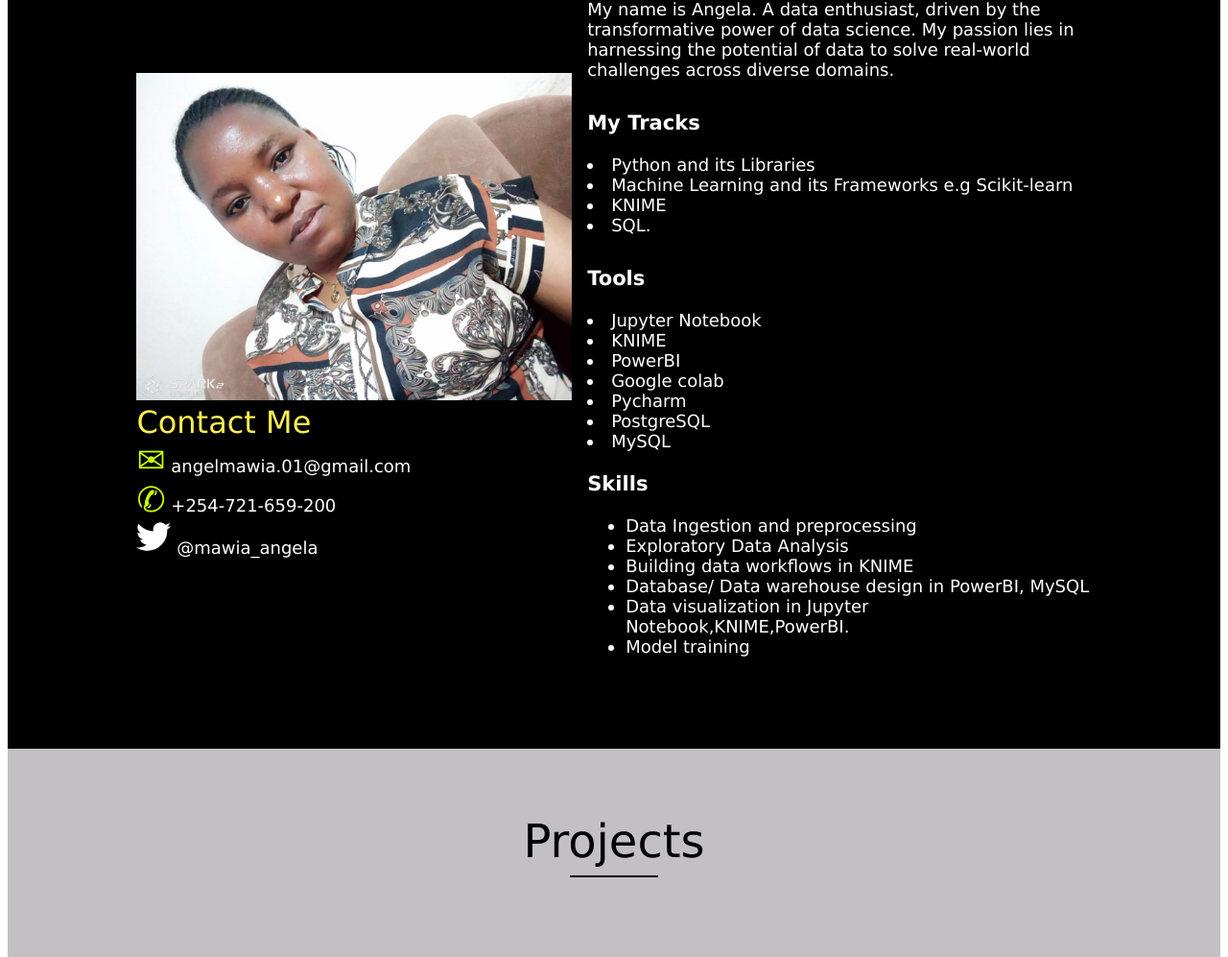
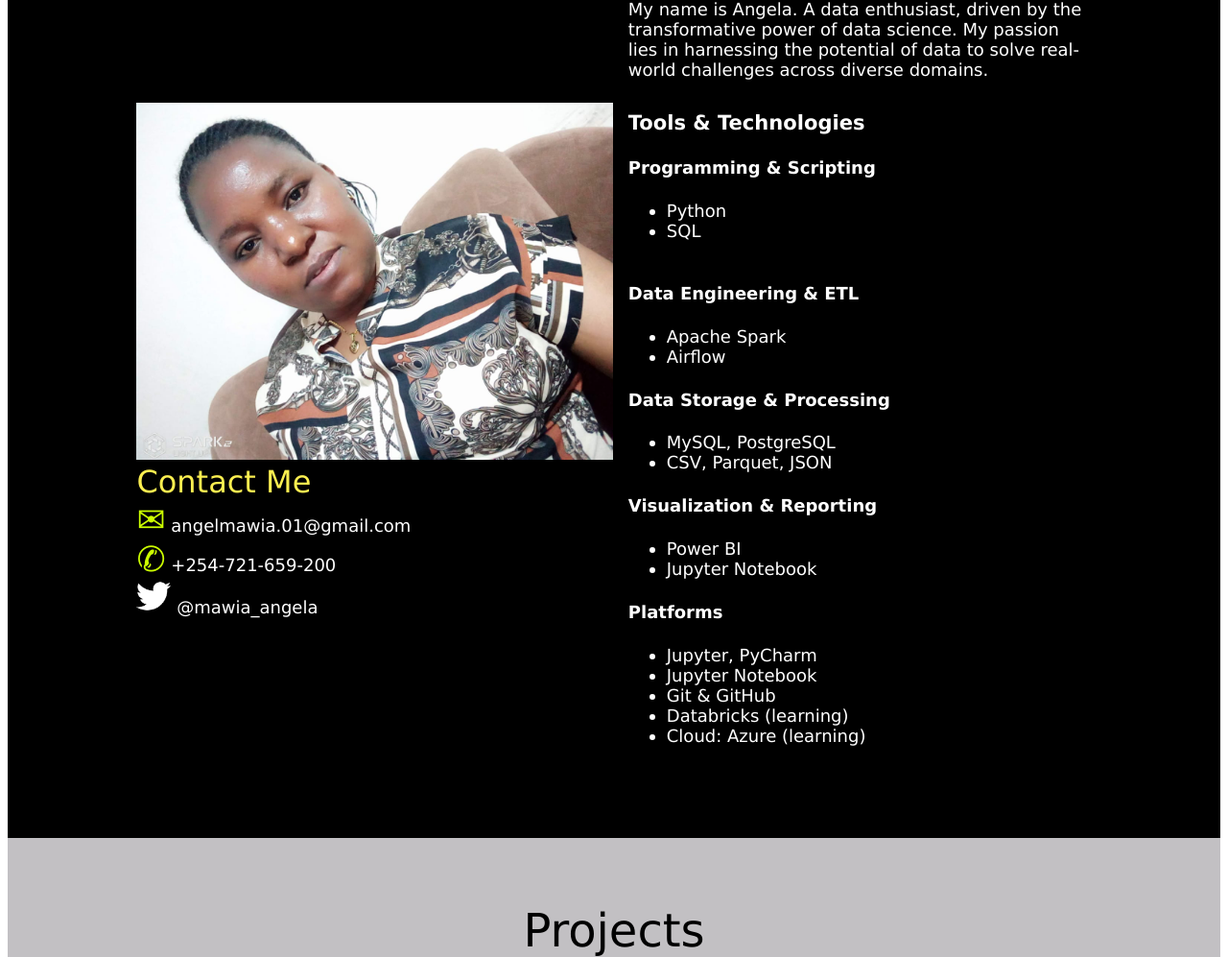
Before and after one commit to angelamawia/AngelaPortfolio.github.io, a plain HTML site: page index.html in a window 1280 px wide. Shown: the part 312-1309 px from the top of the page at 96% size. Drawn offline with Linux system fonts and the light colour scheme.

Commit message:
Update index.html

```diff
--- a/index.html
+++ b/index.html
@@ -186,30 +186,37 @@
 								My passion lies in harnessing the potential of data to solve real-world challenges across diverse domains.
 
 								<hr color="black">
-                                <b><h3>My Tracks </h3></b>
-								<li>Python and its Libraries</li>
-								<li>Machine Learning and its Frameworks e.g Scikit-learn</li>
-								<li>KNIME</li>
-								<li>SQL.</li>
-								<hr color="black">
-                                <b><h3>Tools </h3></b>
-							<li>Jupyter Notebook</li>
-						        <li>KNIME</li>
-						        <li>PowerBI</li>
-							<li>Google colab</li>
-							<li>Pycharm</li>
-							<li>PostgreSQL</li>
-							<li>MySQL</li>
-                                <b><h3>Skills</h3></b>
-					<ul>
-                                    <li>Data Ingestion and preprocessing</li>
-				    <li>Exploratory Data Analysis </li>
-                                    <li>Building data workflows in KNIME</li>
-                                    <li>Database/ Data warehouse design in PowerBI, MySQL</li>
-                                    <li>Data visualization in Jupyter Notebook,KNIME,PowerBI.</li>
-				    <li>Model training </li>
+                                <b><h3>Tools & Technologies</h3></b>
+				<b><h4>Programming & Scripting</h4></b>
+				 <ul>
+				      <li>Python </li>
+				      <li>SQL</li>
+				 </ul>
+				<hr color="black">
+                                <b><h4>Data Engineering & ETL</h4></b>
+				<ul>
+				     <li>Apache Spark</li>
+				     <li>Airflow</li>
 				</ul>
-								<hr color="black">
+                                <b><h4>Data Storage & Processing</h4></b>
+				<ul>
+                                    <li>MySQL, PostgreSQL</li>
+				    <li>CSV, Parquet, JSON</li>
+				</ul>
+				<b><h4>Visualization & Reporting</h4></b>
+				<ul>
+                                    <li>Power BI</li>
+				    <li>Jupyter Notebook</li>
+				</ul>
+				<b><h4>Platforms</h4></b>
+				<ul>
+                                    <li>Jupyter, PyCharm</li>
+				    <li>Jupyter Notebook</li>
+				    <li>Git & GitHub</li>
+				    <li>Databricks (learning)</li>
+				    <li>Cloud: Azure (learning)</li>
+				</ul>
+				<hr color="black">
 								<br>
 
 							</font>
```
